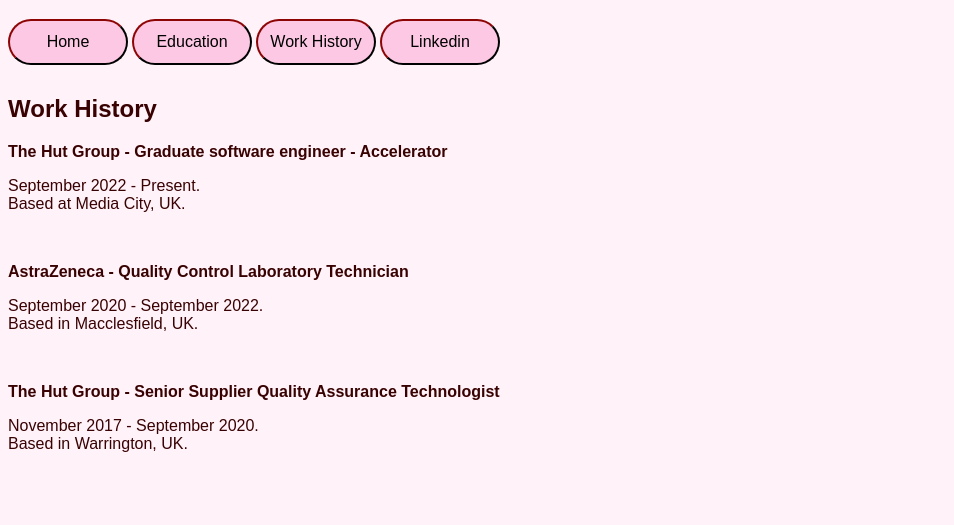
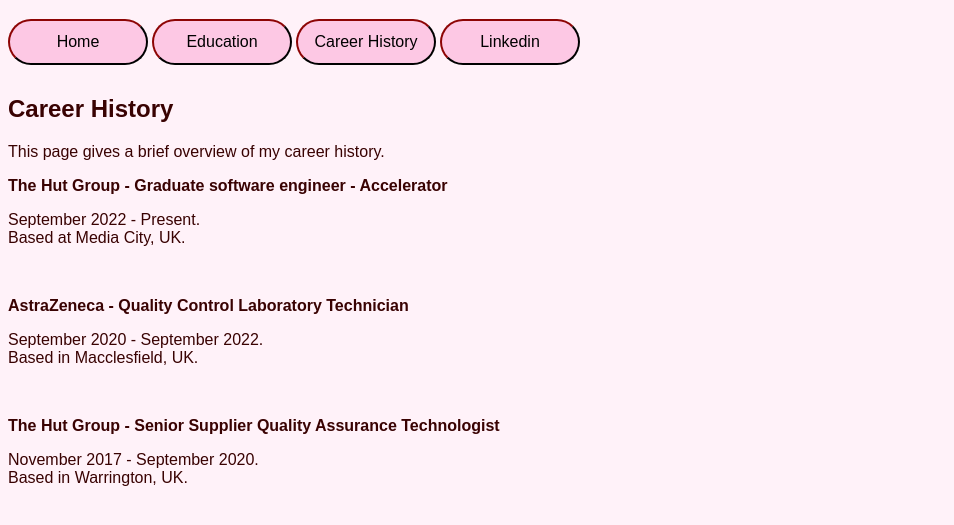
Before and after one commit to LucyHandford73/Git_Demo_Lucy, a plain HTML site: page work_history.html in a window 1280 px wide. Shown: the part 61-586 px from the top of the page, without its empty margins (0-954 px from the left). Drawn offline with Linux system fonts and the light colour scheme.

Commit message:
Amended 'work' to 'career' in all pages.

```diff
--- a/name.css
+++ b/name.css
@@ -73,7 +73,7 @@ a {
   flex: 1;
   cursor: pointer;
   display: inline-block;
-  width: 120px;
+  width: 140px;
 }
 
 .btn:hover {
--- a/work_history.html
+++ b/work_history.html
@@ -19,7 +19,7 @@
       </div>
       <div class="button_bar">
         <a href="work_history.html"
-          ><button class="btn">Work History</button></a
+          ><button class="btn">Career History</button></a
         >
       </div>
       <div class="button_bar">
@@ -28,7 +28,10 @@
         >
       </div>
     </div>
-    <h2 class="txt_style">Work History</h2>
+    <h2 class="txt_style">Career History</h2>
+    <p class="txt_style">
+      This page gives a brief overview of my career history.
+    </p>
     <p class="txt_style">
       <strong>The Hut Group - Graduate software engineer - Accelerator</strong>
     </p>
```
Also changed, not shown: education.html (+1 -1 lines), index.html (+1 -1 lines).
